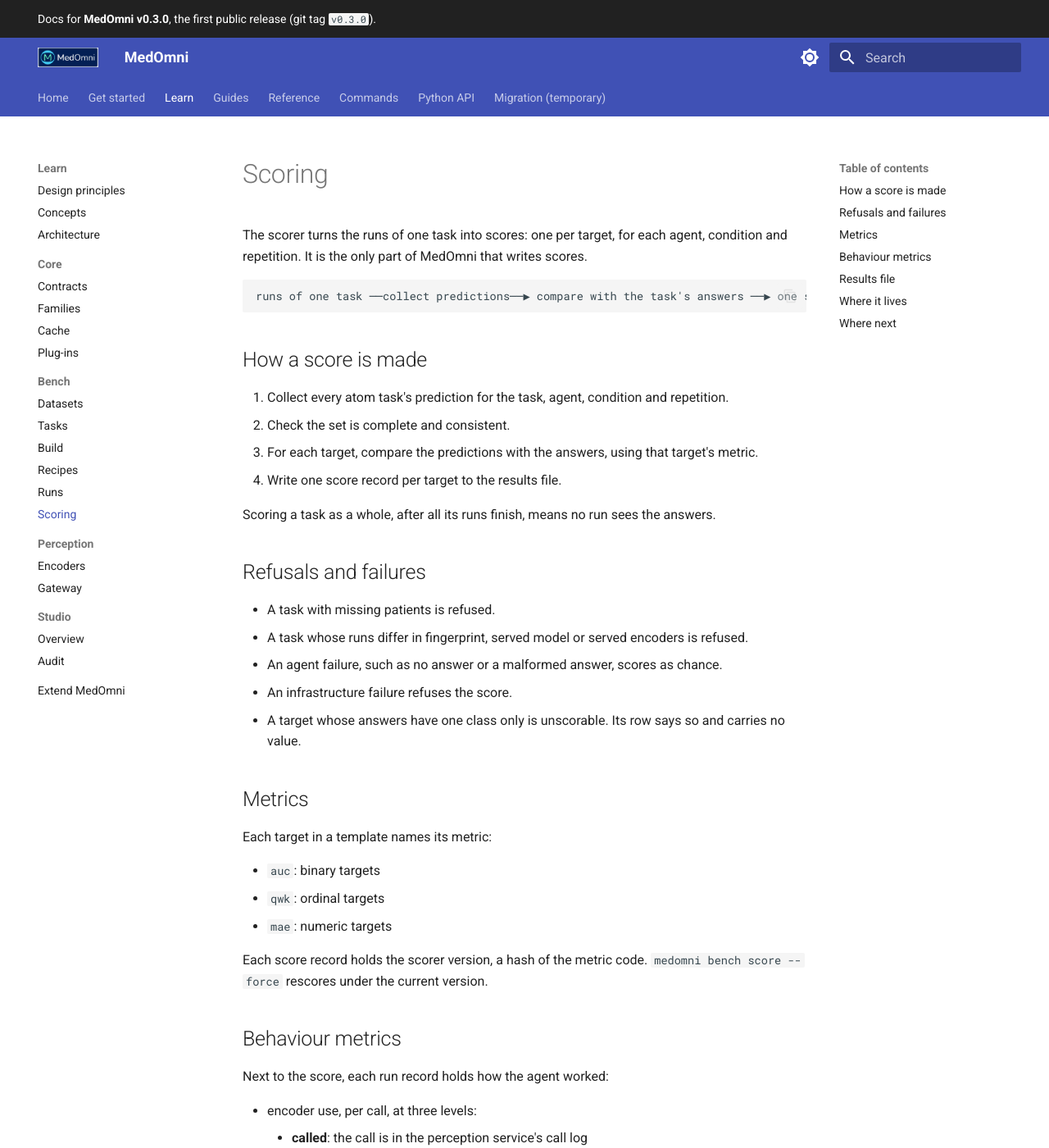
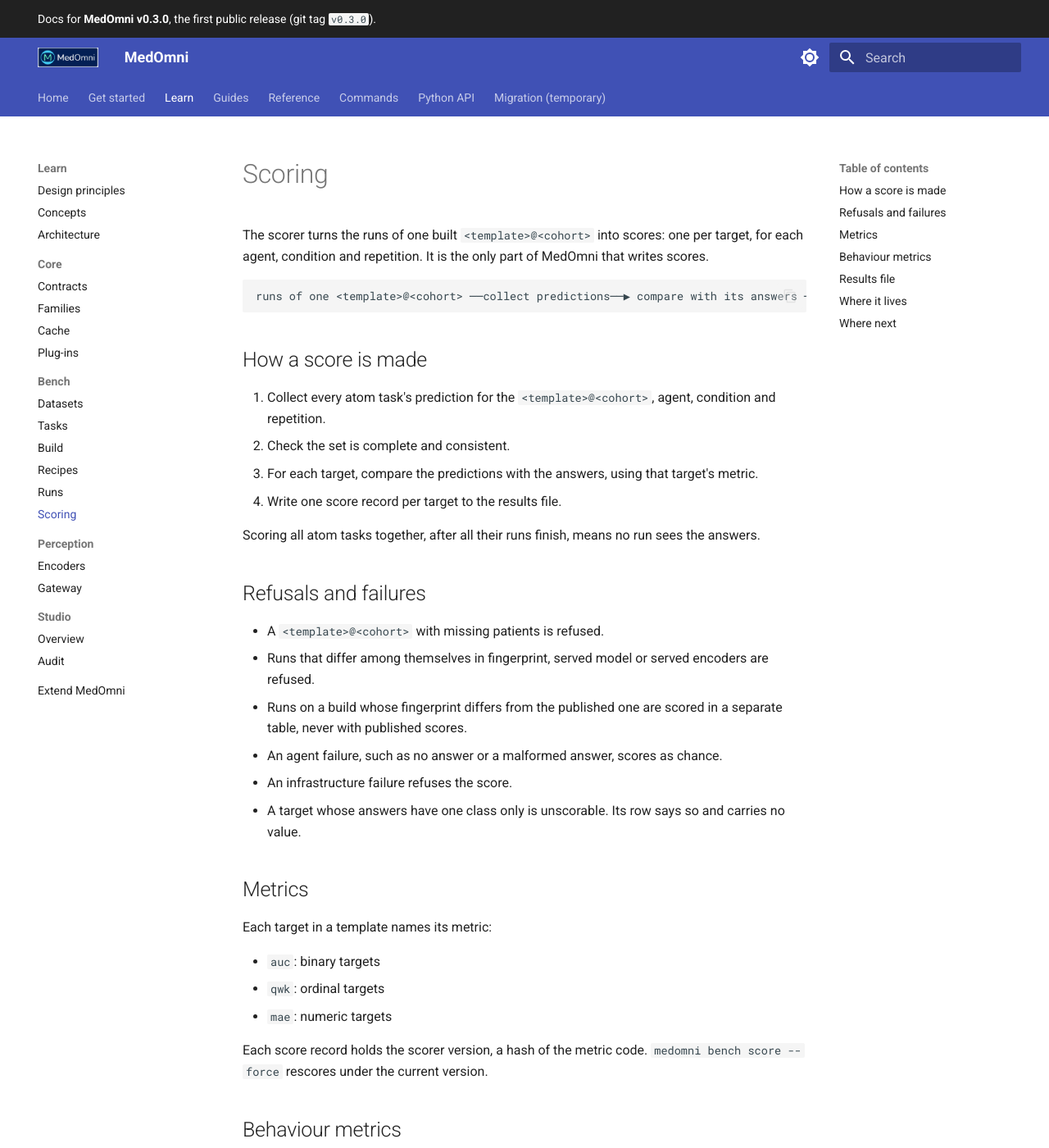
Before and after one commit to medomni/MedOmni, an MkDocs documentation site: the page built from docs/learn/bench/scoring.md, in a window 1280 px wide and 1400 px high. Shown: the whole window at 82% size. Built offline with MkDocs 1.6.1 and Material for MkDocs 9.7.7, drawn with Linux system fonts in a browser that asks for light colours; the version menu is left out; some of the changed text lies outside the part shown.

Commit message:
roadmaps(s1): docs and Build design signed off; docs: Scoring page uses <template>@<cohort>
Co-Authored-By: Claude Opus 5.5 <noreply@anthropic.com>
Private-Commit: c0dae2ad199b9e82fa447130c6c5661237916cb7

````diff
--- a/docs/learn/bench/scoring.md
+++ b/docs/learn/bench/scoring.md
@@ -1,24 +1,25 @@
 # Scoring
 
-The scorer turns the runs of one task into scores: one per target, for each agent, condition and repetition. It is the only part of MedOmni that writes scores.
+The scorer turns the runs of one built `<template>@<cohort>` into scores: one per target, for each agent, condition and repetition. It is the only part of MedOmni that writes scores.
 
 ```text
-runs of one task ──collect predictions──▶ compare with the task's answers ──▶ one score record per target
+runs of one <template>@<cohort> ──collect predictions──▶ compare with its answers ──▶ one score record per target
 ```
 
 ## How a score is made
 
-1. Collect every atom task's prediction for the task, agent, condition and repetition.
+1. Collect every atom task's prediction for the `<template>@<cohort>`, agent, condition and repetition.
 2. Check the set is complete and consistent.
 3. For each target, compare the predictions with the answers, using that target's metric.
 4. Write one score record per target to the results file.
 
-Scoring a task as a whole, after all its runs finish, means no run sees the answers.
+Scoring all atom tasks together, after all their runs finish, means no run sees the answers.
 
 ## Refusals and failures
 
-- A task with missing patients is refused.
-- A task whose runs differ in fingerprint, served model or served encoders is refused.
+- A `<template>@<cohort>` with missing patients is refused.
+- Runs that differ among themselves in fingerprint, served model or served encoders are refused.
+- Runs on a build whose fingerprint differs from the published one are scored in a separate table, never with published scores.
 - An agent failure, such as no answer or a malformed answer, scores as chance.
 - An infrastructure failure refuses the score.
 - A target whose answers have one class only is unscorable. Its row says so and carries no value.
@@ -41,7 +42,7 @@ Next to the score, each run record holds how the agent worked:
     - **called**: the call is in the perception service's call log
     - **surfaced**: a value from the reply appears in the agent's terminal output
     - **cited**: the agent's reasoning names that value before it writes its answer
-- whether each called encoder is relevant to the task's targets
+- whether each called encoder is relevant to the targets
 - which staged files it opened
 
 ## Results file
````
